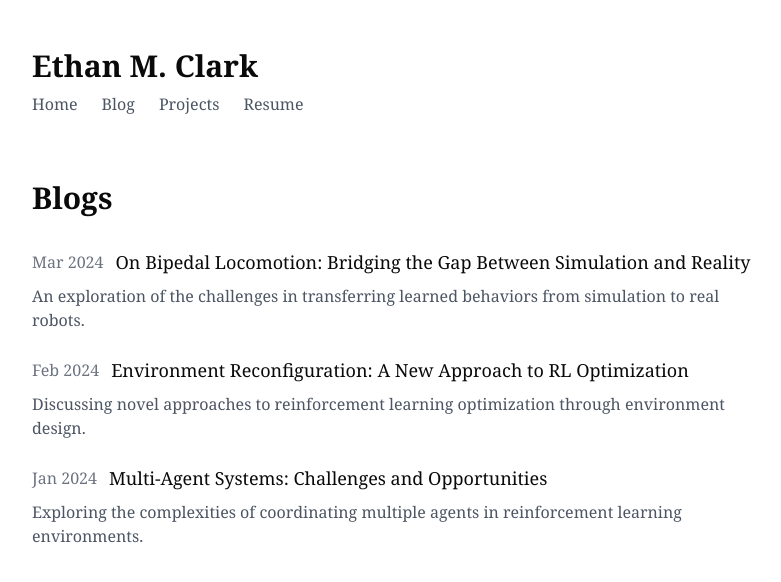
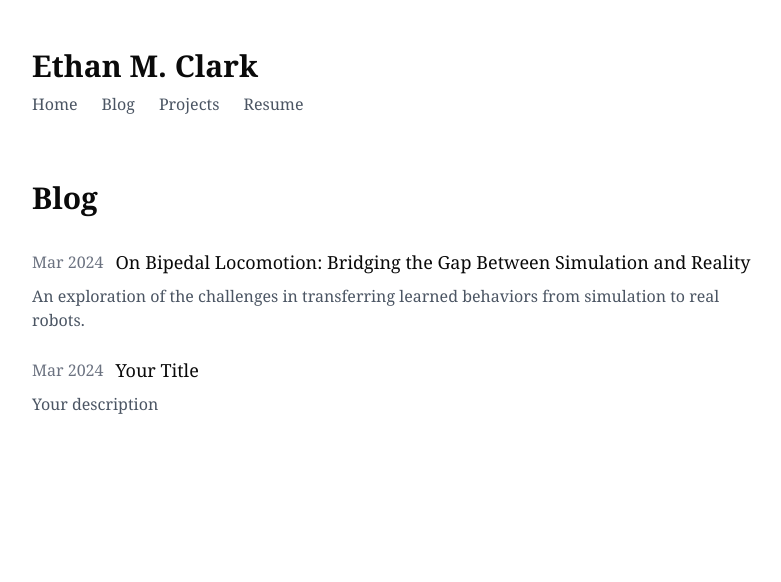
Before and after one commit to ethanmclark1/personal_website, a Next.js app: page /blog in a window 1280 px wide. Shown: the top 582 px of the page, without its empty margins (240-1021 px from the left). Built offline with nearby package versions, Linux system fonts and the light colour scheme.

Commit message:
build out functionality for blog

```diff
--- a/package.json
+++ b/package.json
@@ -13,8 +13,10 @@
     "@vercel/analytics": "^1.3.2",
     "class-variance-authority": "^0.7.0",
     "clsx": "^2.0.0",
+    "gray-matter": "^4.0.3",
     "lucide-react": "^0.300.0",
     "next": "14.2.1",
+    "next-mdx-remote": "^5.0.0",
     "react": "^18",
     "react-dom": "^18",
     "tailwind-merge": "^2.2.0",
--- /dev/null
+++ b/src/app/blog/[slug]/page.tsx
@@ -0,0 +1,36 @@
+import { getPostBySlug, getAllPosts } from '@/lib/mdx'
+import { formatDate } from '@/lib/utils/date'
+import { PageWrapper } from '@/components/layout/PageWrapper'
+import { MDXRemote } from 'next-mdx-remote/rsc'
+import { notFound } from 'next/navigation'
+
+// This generates all possible slugs at build time
+export async function generateStaticParams() {
+  const posts = getAllPosts()
+  return posts.map((post) => ({
+    slug: post.slug,
+  }))
+}
+
+// This renders the page for each slug
+export default async function Post({ params }: { params: { slug: string } }) {
+  try {
+    const post = getPostBySlug(params.slug)
+
+    return (
+      <PageWrapper>
+        <article className="prose prose-lg max-w-none">
+          <header className="mb-8">
+            <h1 className="text-3xl font-bold mb-2">{post.frontmatter.title}</h1>
+            <time className="text-gray-500">
+              {formatDate(post.frontmatter.date)}
+            </time>
+          </header>
+          <MDXRemote source={post.content} />
+        </article>
+      </PageWrapper>
+    )
+  } catch (error) {
+    notFound()
+  }
+}
--- a/src/app/blog/page.tsx
+++ b/src/app/blog/page.tsx
@@ -1,27 +1,22 @@
 import { PageWrapper } from '@/components/layout/PageWrapper'
-import { posts } from '@/lib/constants/blog'
+import { getAllPosts } from '@/lib/mdx'
+import { PostFrontmatter } from '@/types'
+import { formatShortDate } from '@/lib/utils/date'
 
-export default function Blogs() {
-  // Sort posts by date (assuming date format "MMM YYYY")
-  const sortedPosts = [...posts].sort((a, b) => {
-    const dateA = new Date(a.date + " 1"); // Add day for proper parsing
-    const dateB = new Date(b.date + " 1");
-    return dateB.getTime() - dateA.getTime();
-  });
-
-  // Take only the three most recent blogs
-  const recentPosts = sortedPosts.slice(0, 3);
+export default function Blog() {
+  const allPosts = getAllPosts()
+  const recentPosts = allPosts.slice(0, 3)
 
   return (
     <PageWrapper>
       <div className="space-y-8">
-        <h1 className="text-3xl font-bold">Blogs</h1>
+        <h1 className="text-3xl font-bold">Blog</h1>
         <div className="space-y-6">
-          {recentPosts.map((post, index) => (
-            <div key={index}>
+          {recentPosts.map((post: PostFrontmatter) => (
+            <div key={post.slug}>
               <div className="flex items-center space-x-3">
-                <span className="text-gray-500">{post.date}</span>
-                <a href={`/blogs/${post.slug}`} className="text-lg hover:underline">
+                <span className="text-gray-500">{formatShortDate(post.date)}</span>
+                <a href={`/blog/${post.slug}`} className="text-lg hover:underline">
                   {post.title}
                 </a>
               </div>
--- a/src/components/home/RecentPosts.tsx
+++ b/src/components/home/RecentPosts.tsx
@@ -1,14 +1,18 @@
-import { posts } from '@/lib/constants/blog'
+import { getAllPosts } from '@/lib/mdx'
+import { formatShortDate } from '@/lib/utils/date'
 
 export function RecentPosts() {
+  const allPosts = getAllPosts()
+  const recentPosts = allPosts.slice(0, 3)
+
   return (
     <section>
       <h2 className="text-xl font-semibold mb-4">Recent Posts</h2>
       <ul className="space-y-3">
-        {posts.map((post, index) => (
+        {recentPosts.map((post, index) => (
           <li key={index}>
-            <span className="text-gray-500 mr-3">{post.date}</span>
-            <a href={`/blogs/${post.slug}`} className="hover:underline">
+            <span className="text-gray-500 mr-3">{formatShortDate(post.date)}</span>
+            <a href={`/blog/${post.slug}`} className="hover:underline">
               {post.title}
             </a>
           </li>
--- a/src/components/layout/Header.tsx
+++ b/src/components/layout/Header.tsx
@@ -4,7 +4,7 @@ export function Header() {
       <h1 className="text-3xl mb-2 font-bold">Ethan M. Clark</h1>
       <nav className="text-gray-600 mb-6">
         <a href="/" className="mr-6 hover:underline">Home</a>
-        <a href="/blogs" className="mr-6 hover:underline">Blog</a>
+        <a href="/blog" className="mr-6 hover:underline">Blog</a>
         <a href="/projects" className="mr-6 hover:underline">Projects</a>
         <a href="/resume" className="mr-6 hover:underline">Resume</a>
       </nav>
--- /dev/null
+++ b/src/content/posts/bipedal-locomotion.mdx
@@ -0,0 +1,13 @@
+---
+title: "On Bipedal Locomotion: Bridging the Gap Between Simulation and Reality"
+date: "2024-03-01"  # ISO 8601 format
+description: "An exploration of the challenges in transferring learned behaviors from simulation to real robots."
+---
+
+# On Bipedal Locomotion
+
+Walking is a complex task that we humans take for granted...
+
+## The Reality Gap
+
+One of the most significant challenges in robotics...
--- /dev/null
+++ b/src/content/posts/your-title.mdx
@@ -0,0 +1,7 @@
+---
+title: "Your Title"
+date: "2024-03-01"
+description: "Your description"
+---
+
+Your content here...
--- a/src/lib/constants/blog.ts
+++ /dev/null
@@ -1,22 +0,0 @@
-import { Blog } from '@/types'
-
-export const posts: Blog[] = [
-  {
-    date: "Mar 2024",
-    title: "On Bipedal Locomotion: Bridging the Gap Between Simulation and Reality",
-    slug: "bipedal-locomotion",
-    description: "An exploration of the challenges in transferring learned behaviors from simulation to real robots."
-  },
-  {
-    date: "Feb 2024",
-    title: "Environment Reconfiguration: A New Approach to RL Optimization",
-    slug: "rl-environments",
-    description: "Discussing novel approaches to reinforcement learning optimization through environment design."
-  },
-  {
-    date: "Jan 2024",
-    title: "Multi-Agent Systems: Challenges and Opportunities",
-    slug: "multi-agent-systems",
-    description: "Exploring the complexities of coordinating multiple agents in reinforcement learning environments."
-  }
-]
--- /dev/null
+++ b/src/lib/mdx.ts
@@ -0,0 +1,48 @@
+import fs from 'fs'
+import path from 'path'
+import matter from 'gray-matter'
+import { PostFrontmatter } from '@/types'
+
+const postsDirectory = path.join(process.cwd(), 'src/content/posts')
+
+export function getPostBySlug(slug: string) {
+  const fullPath = path.join(postsDirectory, `${slug}.mdx`)
+
+  if (!fs.existsSync(fullPath)) {
+    throw new Error(`No post found for slug: ${slug}`)
+  }
+
+  const fileContents = fs.readFileSync(fullPath, 'utf8')
+  const { data, content } = matter(fileContents)
+
+  return {
+    slug,
+    content,
+    frontmatter: {
+      ...data,
+      title: data.title,
+      date: data.date.toString(),
+      description: data.description,
+      slug: slug,
+    } as PostFrontmatter
+  }
+}
+
+export function getAllPosts(): PostFrontmatter[] {
+  if (!fs.existsSync(postsDirectory)) {
+    return []
+  }
+
+  const slugs = fs.readdirSync(postsDirectory)
+  const posts = slugs
+    .filter(slug => slug.endsWith('.mdx'))
+    .map(slug => {
+      const realSlug = slug.replace(/\.mdx$/, '')
+      const { frontmatter } = getPostBySlug(realSlug)
+      return frontmatter
+    })
+
+  return posts.sort((post1, post2) =>
+    new Date(post2.date).getTime() - new Date(post1.date).getTime()
+  )
+}
--- /dev/null
+++ b/src/lib/utils/date.ts
@@ -0,0 +1,22 @@
+export function formatDate(dateString: string) {
+  // Add UTC time to ensure consistent dates across timezones
+  const date = new Date(`${dateString}T00:00:00Z`)
+
+  // Use UTC methods to prevent timezone offset issues
+  return new Intl.DateTimeFormat('en-US', {
+    year: 'numeric',
+    month: 'long',
+    day: 'numeric',
+    timeZone: 'UTC'  // Force UTC timezone
+  }).format(date)
+}
+
+export function formatShortDate(dateString: string) {
+  const date = new Date(`${dateString}T00:00:00Z`)
+
+  return new Intl.DateTimeFormat('en-US', {
+    year: 'numeric',
+    month: 'short',
+    timeZone: 'UTC'  // Force UTC timezone
+  }).format(date)
+}
```
Also changed, not shown: src/types/index.ts (+17 -13 lines), website_todo.txt (added), 2 other files (tests, documents, lock files or other folders).
